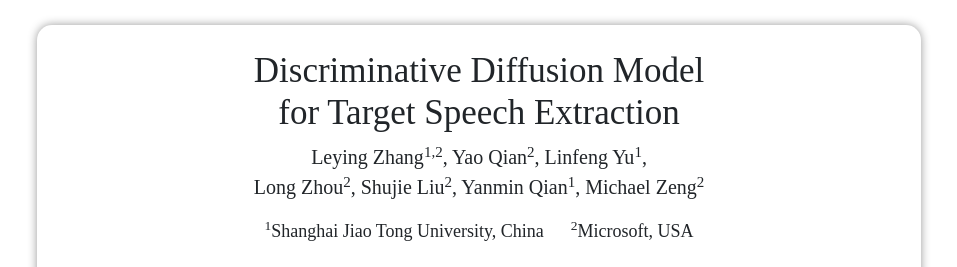
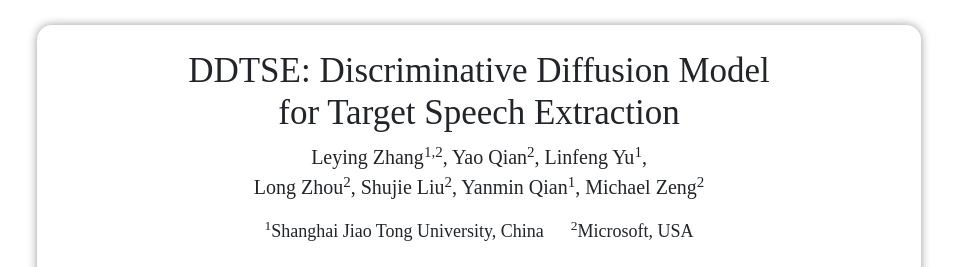
Before and after one commit to vivian556123/ddtse, a plain HTML site: page index.html in a window 1280 px wide. Shown: the top 267 px of the page, without its empty margins (161-1118 px from the left). Drawn offline with nearby package versions, Linux system fonts and the light colour scheme; some packages are replaced by stand-ins of ours.

Commit message:
title update

```diff
--- a/index.html
+++ b/index.html
@@ -185,7 +185,7 @@
   <body>
     <div class="content">
       <div class="text-center">
-        <h1><strong>Discriminative Diffusion Model
+        <h1><strong>DDTSE: Discriminative Diffusion Model
            <br>
           for Target Speech Extraction </strong></h1>
         <h5></h5>
@@ -204,7 +204,7 @@
         <!-- <h4 style="text-align:center;">[<a href="#">Paper</a>] [<a href="pdfs/appendix.pdf">Appendix</a>]</h4> -->
         <h2 style="text-align:center;">Abstract</h2>
         <div style="text-align: justify;">
-          While diffusion models have been demonstrated to be capable of generating higher-quality speech compared to discriminative models in certain speech-related tasks, the research on target speech extraction under noisy conditions remains relatively unexplored. Moreover, the superior quality typically comes at the cost of slower inference speed due to a larger number of denoising steps, limiting its practicality in real-world scenarios. In this paper, we introduce a discriminative diffusion model for target speech extraction. The training objectives of this model are designed to recover clean observations from their noisy counterparts. Furthermore, we devise a strategy to emulate the inference process during the model training.  This model can also be directly utilized to enhance the performance of traditional discriminative models, without the need for additional retraining. We evaluated our proposed model on the Libri2Mix dataset under both noisy and clean conditions. Experimental results demonstrate that our model not only achieves higher perceptual quality compared to the discriminative model in noisy scenarios, but also accelerates the inference process by 3 times compared to the conventional diffusion model.       </div>
+          While diffusion models have been demonstrated to be capable of generating higher-quality speech compared to discriminative models in certain speech-related tasks, the research on target speech extraction under noisy conditions remains relatively unexplored. Moreover, the superior quality typically comes at the cost of slower inference speed due to a larger number of denoising steps, limiting its practicality in real-world scenarios. In this paper, we introduce a discriminative diffusion model for target speech extraction. The training objectives of this model are designed to recover clean observations from their noisy counterparts. Furthermore, we devise a strategy to emulate the inference process during the model training. This model can also be directly utilized to enhance the performance of traditional discriminative models, without the need for additional retraining. We evaluated our proposed model on the Libri2Mix dataset under both noisy and clean conditions. Experimental results demonstrate that our model not only achieves higher perceptual quality compared to the discriminative model in noisy scenarios, but also accelerates the inference process by 3 times compared to the conventional diffusion model.       </div>
       </p>
     </div>
 
```
